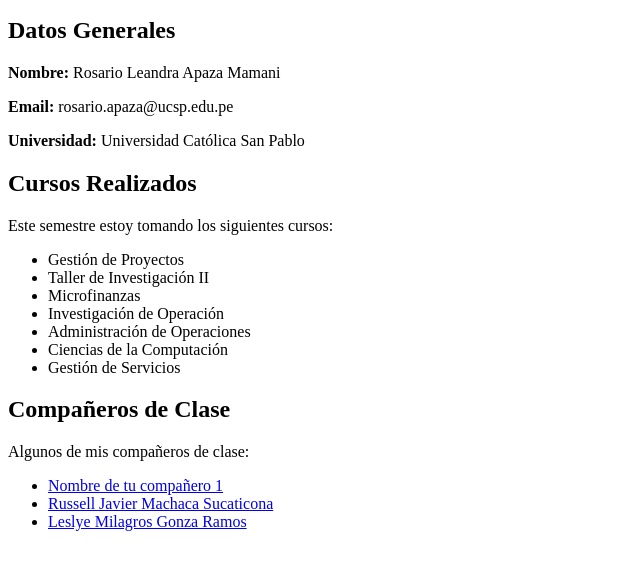
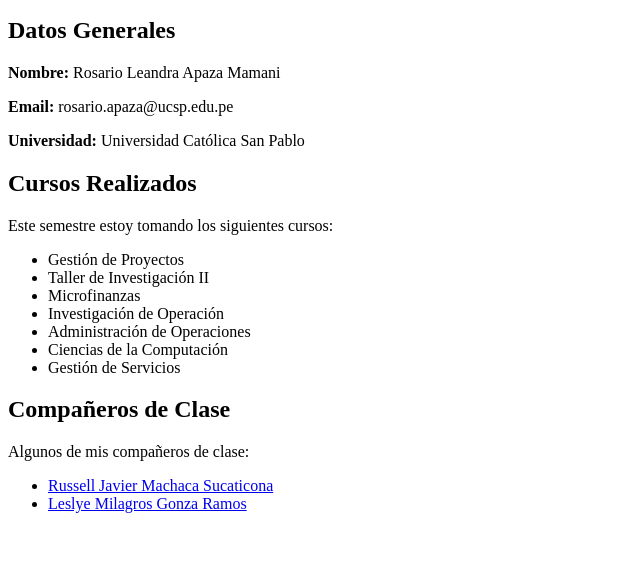
Before and after one commit to RosarioApaza/rosarioleandraapazamamani, a plain HTML site: page index.html in a window 1280 px wide. Shown: the part 101-670 px from the top of the page, without its empty margins (0-640 px from the left). Drawn offline with Linux system fonts and the light colour scheme.

Commit message:
Eliminado de Enlace

```diff
--- a/index.html
+++ b/index.html
@@ -35,7 +35,6 @@
     <p>Algunos de mis compañeros de clase:</p>
 
     <ul>
-        <li><a href="enlace-a-la-página-del-compañero1.html">Nombre de tu compañero 1</a></li>
         <li><a href="https://russellmachaca.github.io/Russell-Javier-Machaca-Sucaticona/">Russell Javier Machaca Sucaticona</a></li>
         <li><a href="https://leslyegonza.github.io/LeslyeMilagrosGonzaRamos/">Leslye Milagros Gonza Ramos</a></li>
     </ul>
```
